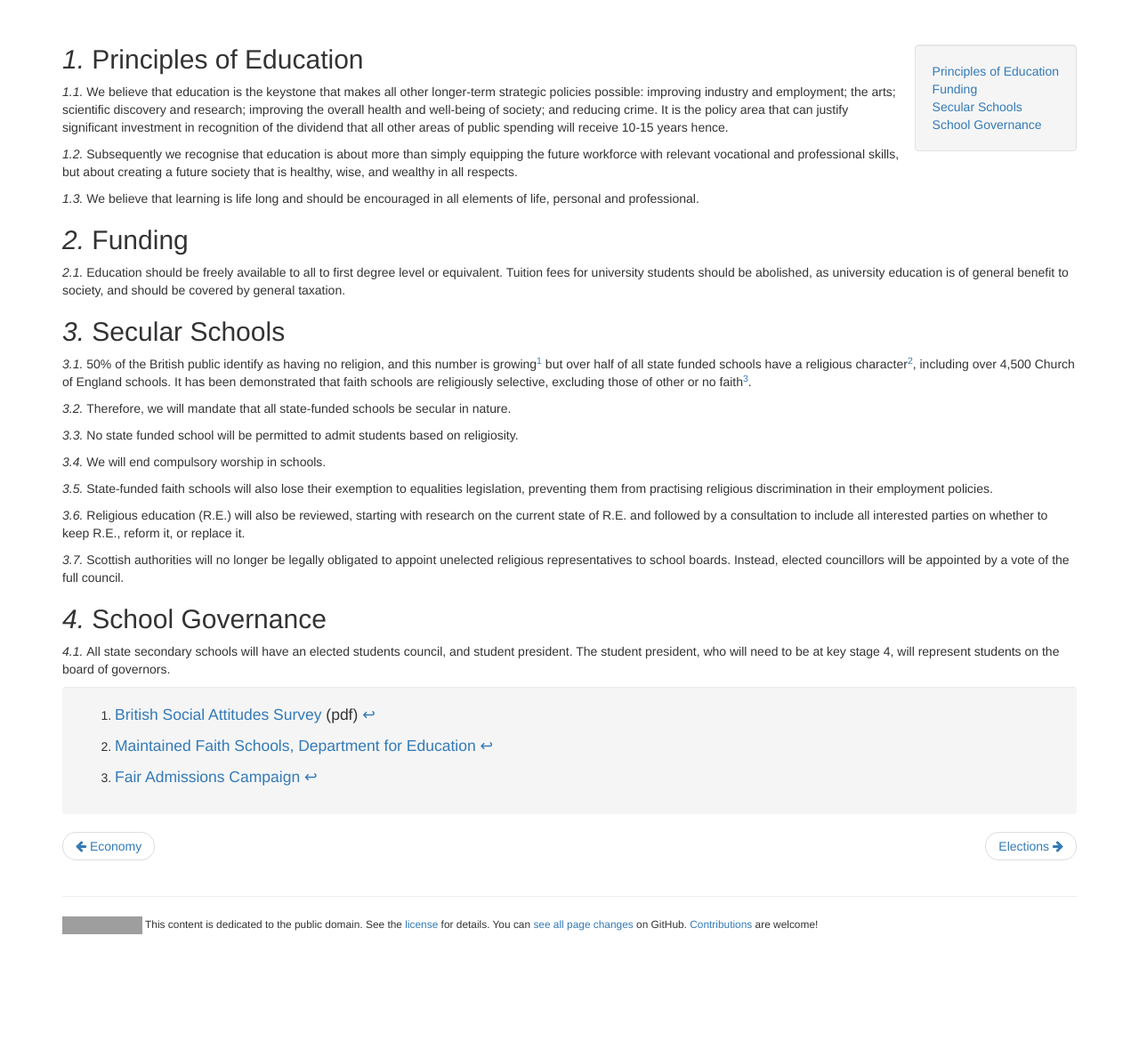
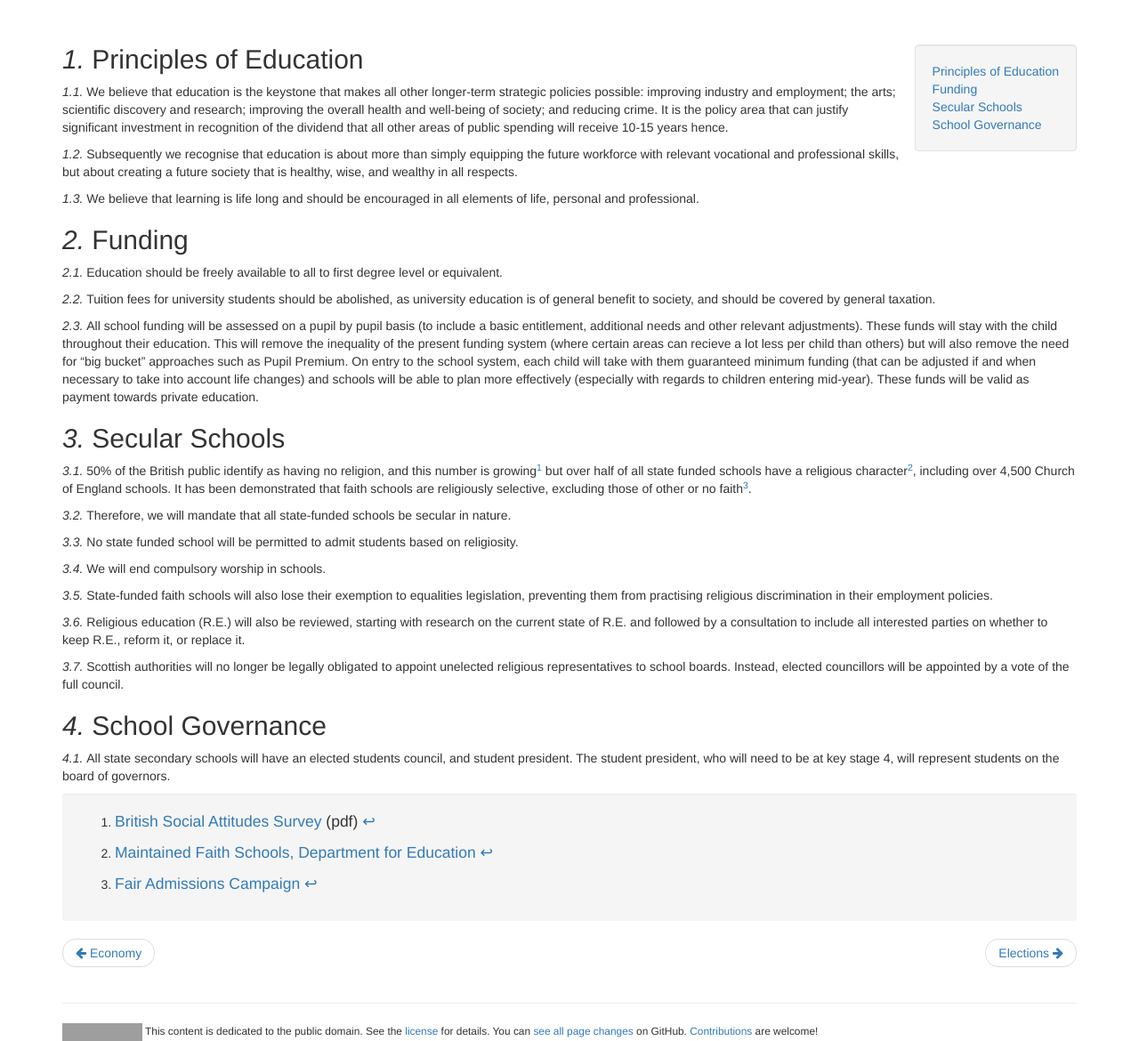
Before and after one commit to openpolitics/manifesto, a Jekyll site: the page built from manifesto/education.md, in a window 1280 px wide and 1400 px high. Shown: the part 230-1400 px from the top of the window at 89% size. Built offline with Jekyll 4.4.1, drawn with Linux system fonts in a browser that asks for light colours; nearby versions of some CDN libraries; grey boxes are pictures that could not be loaded.

Commit message:
Education funding changes
Split from previous proposed update.

Move towards an individual pupil funding approach.

```diff
--- a/manifesto/education.md
+++ b/manifesto/education.md
@@ -15,7 +15,11 @@ We believe that learning is life long and should be encouraged in all elements o
 
 ## Funding
 
-Education should be freely available to all to first degree level or equivalent. Tuition fees for university students should be abolished, as university education is of general benefit to society, and should be covered by general taxation.
+Education should be freely available to all to first degree level or equivalent.
+
+Tuition fees for university students should be abolished, as university education is of general benefit to society, and should be covered by general taxation.
+
+All school funding will be assessed on a pupil by pupil basis (to include a basic entitlement, additional needs and other relevant adjustments).  These funds will stay with the child throughout their education. This will remove the inequality of the present funding system (where certain areas can recieve a lot less per child than others) but will also remove the need for "big bucket" approaches such as Pupil Premium. On entry to the school system, each child will take with them guaranteed minimum funding (that can be adjusted if and when necessary to take into account life changes) and schools will be able to plan more effectively (especially with regards to children entering mid-year). These funds will be valid as payment towards private education.
 
 ## Secular Schools
 
```
